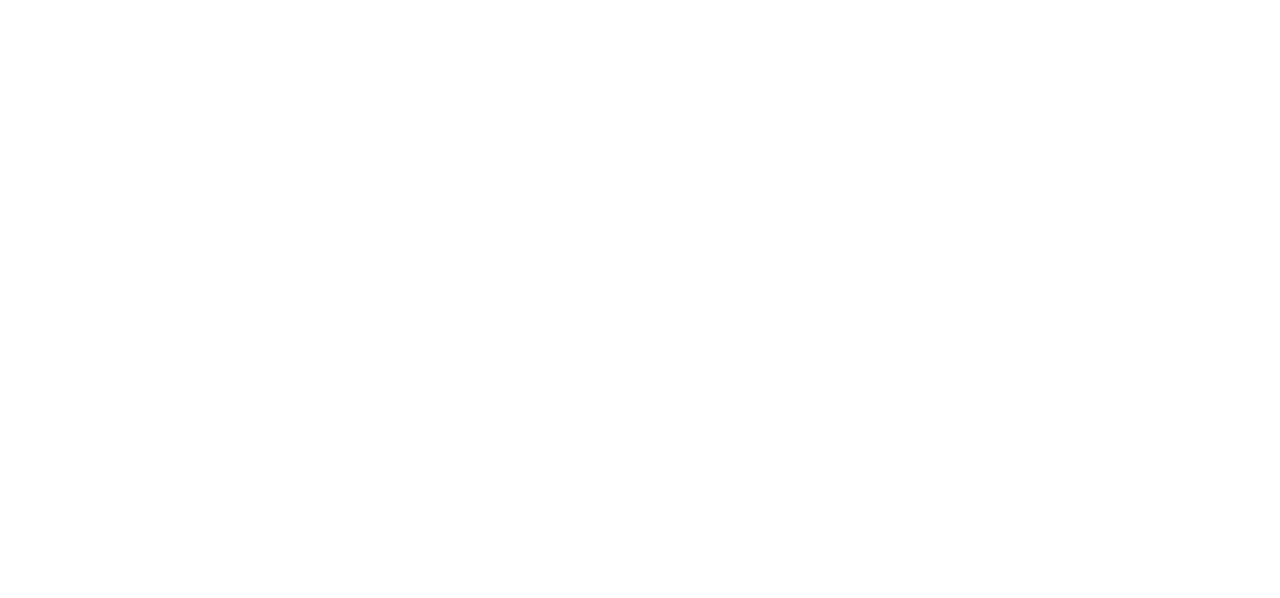
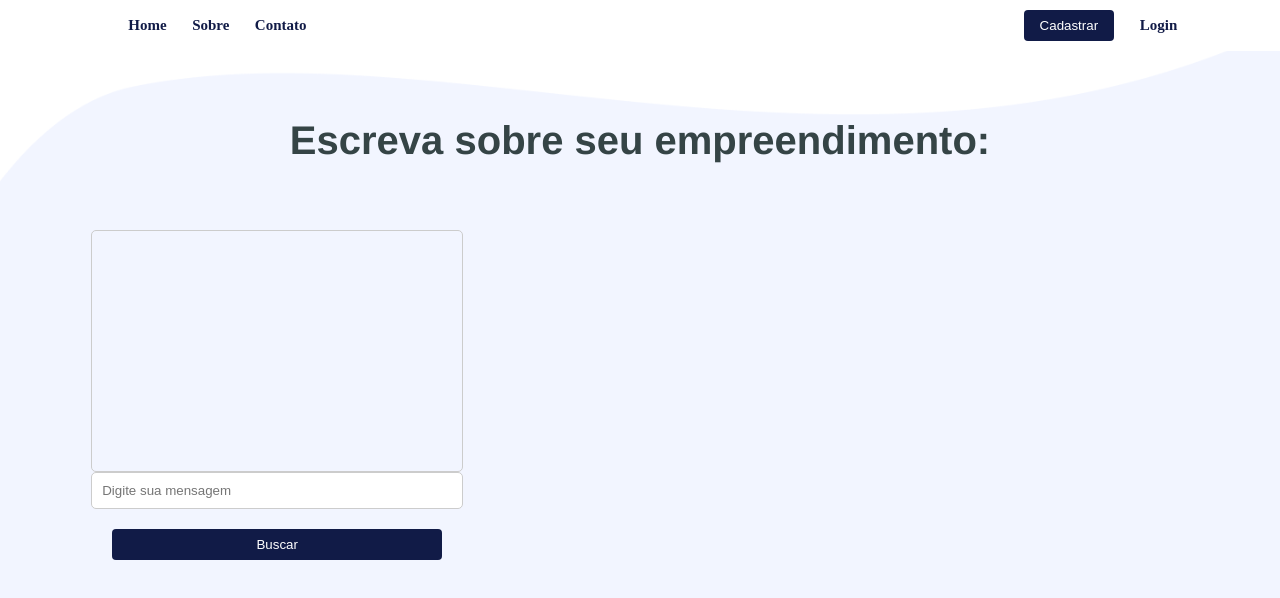
Before and after one commit to juniordc15900/ProjetoY-ODS, a React (Create React App) app in the folder projetoODS/frontend/: page /chat in a window 1280 px wide. Shown: the top 598 px of the page. Built offline with nearby package versions, Linux system fonts and the light colour scheme.

Commit message:
feat: search page with chat

```diff
--- a/projetoODS/frontend/src/components/Buttons/BasicButton/style.ts
+++ b/projetoODS/frontend/src/components/Buttons/BasicButton/style.ts
@@ -9,8 +9,8 @@ export const StyledButton = styled.button`
   border-radius: 4px;
   cursor: pointer;
   transition: background-color 0.3s ease;
-  height: 20%;
-  width: 100%;
+  height: 10%;
+  width: 80%;
 
   &:hover {
     background-color: #0056b3;
--- /dev/null
+++ b/projetoODS/frontend/src/components/Inputs/Chat/index.tsx
@@ -0,0 +1,68 @@
+import React, { useRef } from "react";
+import * as S from "./style";
+import axios from "axios";
+
+interface Message {
+  id: number;
+  text: string;
+}
+
+interface ChatProps {
+  messages: Message[];
+  inputValue: string;
+  onInputChange: (value: string) => void;
+  onSendMessage: () => void;
+}
+
+const Chat: React.FC<ChatProps> = ({
+  messages,
+  inputValue,
+  onInputChange,
+  onSendMessage,
+}) => {
+  const nextId = useRef(
+    messages.length > 0 ? messages[messages.length - 1].id + 1 : 1
+  );
+
+  const handleSendMessage = async () => {
+    if (inputValue.trim() === "") return;
+
+    onSendMessage();
+
+    nextId.current += 1;
+
+    try {
+      const response = await axios.get(
+        `http://127.0.0.1:8000/gemini/gemini-dominios?palavras=${inputValue.trim()}`
+      );
+      console.log(response.data);
+    } catch (error) {
+      console.error("Error:", error);
+    }
+  };
+
+  const handleKeyPress = (e: React.KeyboardEvent<HTMLInputElement>) => {
+    if (e.key === "Enter") {
+      handleSendMessage();
+    }
+  };
+
+  return (
+    <S.Container>
+      <S.ChatBox>
+        {messages.map((message) => (
+          <S.Message key={message.id}>{message.text}</S.Message>
+        ))}
+      </S.ChatBox>
+      <S.Input
+        type="text"
+        value={inputValue}
+        onChange={(e) => onInputChange(e.target.value)}
+        onKeyPress={handleKeyPress}
+        placeholder="Digite sua mensagem"
+      />
+    </S.Container>
+  );
+};
+
+export default Chat;
--- /dev/null
+++ b/projetoODS/frontend/src/components/Inputs/Chat/style.ts
@@ -0,0 +1,39 @@
+import styled from "styled-components";
+
+export const Container = styled.div`
+  display: flex;
+  flex-direction: column;
+  align-items: center;
+  padding: 20px;
+  font-family: Arial, sans-serif;
+`;
+
+export const ChatBox = styled.div`
+  width: 350px;
+  height: 220px;
+  border: 1px solid #ccc;
+  border-radius: 5px;
+  padding: 10px;
+  overflow-y: scroll;
+`;
+
+export const Message = styled.div`
+  padding: 5px;
+  border-bottom: 1px solid #eee;
+`;
+
+export const Input = styled.input`
+  width: 350px;
+  padding: 10px;
+  border-radius: 5px;
+  border: 1px solid #ccc;
+`;
+
+export const Button = styled.button`
+  padding: 10px 20px;
+  border-radius: 5px;
+  border: none;
+  background: #007bff;
+  color: white;
+  cursor: pointer;
+`;
--- /dev/null
+++ b/projetoODS/frontend/src/pages/chatPage/chat_page.tsx
@@ -0,0 +1,135 @@
+import React, { useState, useEffect } from "react";
+import * as S from "./style";
+import axios from "axios";
+import BasicButton from "../../components/Buttons/BasicButton";
+import Header from "../../components/Header";
+import BasicTitle from "../../components/Titles";
+import Chat from "../../components/Inputs/Chat";
+
+interface Message {
+  id: number;
+  text: string;
+}
+
+interface SearchResult {
+  [key: string]: any;
+}
+
+const formatPrice = (price: string | number): string => {
+  const numericPrice =
+    typeof price === "string"
+      ? parseFloat(price.replace(",", "")) / 1000000
+      : (price as number) / 1000000;
+  return numericPrice.toLocaleString("en-US", {
+    minimumFractionDigits: 2,
+    maximumFractionDigits: 2,
+  });
+};
+
+const ChatPage: React.FC = () => {
+  const [messages, setMessages] = useState<Message[]>([]);
+  const [inputValue, setInputValue] = useState("");
+  const [searchResults, setSearchResults] = useState<SearchResult | undefined>(
+    undefined
+  );
+  const [loading, setLoading] = useState(false);
+
+  useEffect(() => {
+    const storedMessages = localStorage.getItem("chatMessages");
+    if (storedMessages) {
+      setMessages(JSON.parse(storedMessages));
+    }
+  }, []);
+
+  useEffect(() => {
+    localStorage.setItem("chatMessages", JSON.stringify(messages));
+  }, [messages]);
+
+  const handleSendMessage = async () => {
+    if (!inputValue.trim()) {
+      alert("Por favor, insira um texto para buscar.");
+      return;
+    }
+
+    const newMessage: Message = {
+      id: messages.length + 1,
+      text: inputValue.trim(),
+    };
+
+    setMessages([...messages, newMessage]);
+    setInputValue(""); // Limpar o valor da entrada
+
+    setLoading(true);
+    try {
+      const response = await axios.get(
+        `http://127.0.0.1:8000/gemini/gemini-dominios?palavras=${inputValue}`
+      );
+      setSearchResults(response.data.resultados);
+    } catch (error) {
+      console.error("Error:", error);
+    } finally {
+      setLoading(false);
+    }
+  };
+
+  const handleSubmit = async (e: React.FormEvent) => {
+    e.preventDefault();
+    await handleSendMessage();
+  };
+
+  return (
+    <S.AppContainer>
+      <Header />
+      <BasicTitle>Escreva sobre seu empreendimento:</BasicTitle>
+      <S.Content>
+        <S.SearchContainer>
+          <form onSubmit={handleSubmit}>
+            <Chat
+              messages={messages}
+              inputValue={inputValue}
+              onInputChange={setInputValue}
+              onSendMessage={handleSendMessage}
+            />
+            <BasicButton type="submit" disabled={loading}>
+              {loading ? (
+                <img
+                  className="gif-loading"
+                  src="/img/loading.gif"
+                  alt="loading"
+                />
+              ) : (
+                "Buscar"
+              )}
+            </BasicButton>
+          </form>
+        </S.SearchContainer>
+        <S.SearchResultsContainer>
+          {searchResults && (
+            <>
+              {Object.entries(searchResults).map(([dominio, info]) => (
+                <S.SearchResultItem key={dominio}>
+                  <S.SearchResultTitle>{dominio}</S.SearchResultTitle>
+                  <hr />
+                  <ul>
+                    {Object.entries(info).map(([chave, valor]) => (
+                      <li key={chave}>
+                        <S.SearchResultDetail>
+                          <strong>{chave}:</strong>{" "}
+                          {typeof valor === "string"
+                            ? valor
+                            : JSON.stringify(formatPrice(valor as string))}
+                        </S.SearchResultDetail>
+                      </li>
+                    ))}
+                  </ul>
+                </S.SearchResultItem>
+              ))}
+            </>
+          )}
+        </S.SearchResultsContainer>
+      </S.Content>
+    </S.AppContainer>
+  );
+};
+
+export default ChatPage;
--- /dev/null
+++ b/projetoODS/frontend/src/pages/chatPage/style.ts
@@ -0,0 +1,83 @@
+import styled from 'styled-components';
+
+export const AppContainer = styled.div`
+  display: flex;
+  flex-direction: column;
+  align-items: center;
+  background-image: url(./img/wallpaper.png);
+  background-size: cover;
+  background-repeat: no-repeat;
+  padding-top: 120px;
+  min-height: calc(100vh - 120px); /* 100vh - padding-top do Header */
+
+`;
+
+export const Content = styled.div`
+  display: flex;
+  width: 95%;
+  overflow: hidden;
+  padding: 20px;
+
+`;
+
+export const SearchContainer = styled.div`
+  display: flex;
+  align-items: center;
+  justify-content: center;
+  gap: 20px;
+  width: 40%;
+  height: 100%;
+  overflow-y: auto;
+  padding: 10px;
+
+  form {
+    display: flex;
+    flex-direction: column;
+    justify-content: center;
+    align-items: center;
+  }
+
+  .gif-loading {
+    width: 12px;
+  }
+`;
+
+export const SearchResultsContainer = styled.div`
+  display: flex;
+  flex-direction: column;
+  width: 60%;
+  /* overflow-y: scroll;
+  max-height: 350px; */
+  padding: 10px;
+`;
+
+export const SearchResultItem = styled.div`
+  background-color: #f9f9f9;
+  padding: 20px;
+  border-radius: 10px;
+  margin-bottom: 20px;
+  box-shadow: 0px 2px 6px rgba(0, 0, 0, 0.1);
+`;
+
+export const SearchResultTitle = styled.h3`
+  margin-bottom: 10px;
+  color: #333;
+`;
+
+export const SearchResultDetail = styled.p`
+  margin: 0;
+  color: #666;
+  line-height: 1.6;
+  text-transform: capitalize;
+
+  strong {
+    font-weight: bold;
+    color: #000;
+  }
+`;
+
+export const SearchResultsWrapper = styled.div`
+  display: flex;
+  flex-wrap: wrap;
+  justify-content: space-between;
+`;
--- a/projetoODS/frontend/src/routes/index.tsx
+++ b/projetoODS/frontend/src/routes/index.tsx
@@ -1,6 +1,7 @@
 import { Route, Switch, Router } from "wouter";
 import AccountPage from "../pages/accountPage/account_page";
 import SearchPage from "../pages/searchPage/search_page";
+import ChatPage from "../pages/chatPage/chat_page";
 
 export const RoutesApp = () => {
   return (
@@ -8,6 +9,7 @@ export const RoutesApp = () => {
       <Switch>
         <Route path="/" component={SearchPage} />
         <Route path="/home" component={SearchPage} />
+        <Route path="/chat" component={ChatPage} />
         <Route path="/register" component={AccountPage} />
         <Route path="/login" component={AccountPage} />
       </Switch>
```
